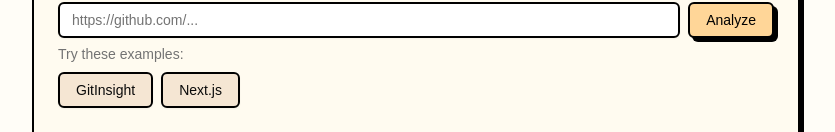
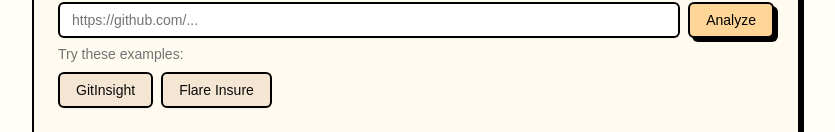
Before and after one commit to phillipyan300/GitInsight, a Next.js app in the folder frontend/: page / in a window 1280 px wide. Shown: the part 256-388 px from the top of the page, without its empty margins (224-1059 px from the left). Built offline with nearby package versions, Linux system fonts and the light colour scheme.

Commit message:
minor typo in ui

```diff
--- a/frontend/app/page.tsx
+++ b/frontend/app/page.tsx
@@ -219,7 +219,7 @@
                 className="bg-[#f5e6d3] border-2 border-black hover:bg-[#f0d9bf]"
                 onClick={() => setRepoUrl("https://github.com/ssocolow/flare_insure")}
               >
-                Next.js
+                Flare Insure
               </Button>
             </div>
           </div>
```
